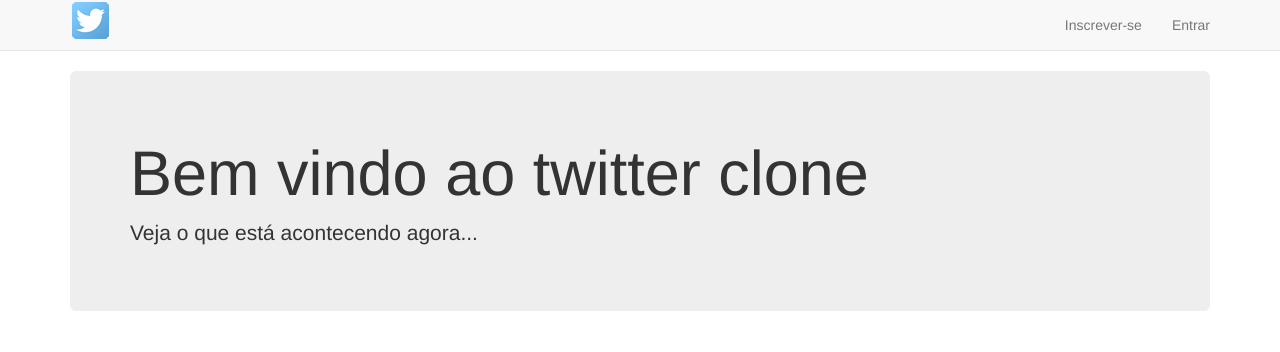
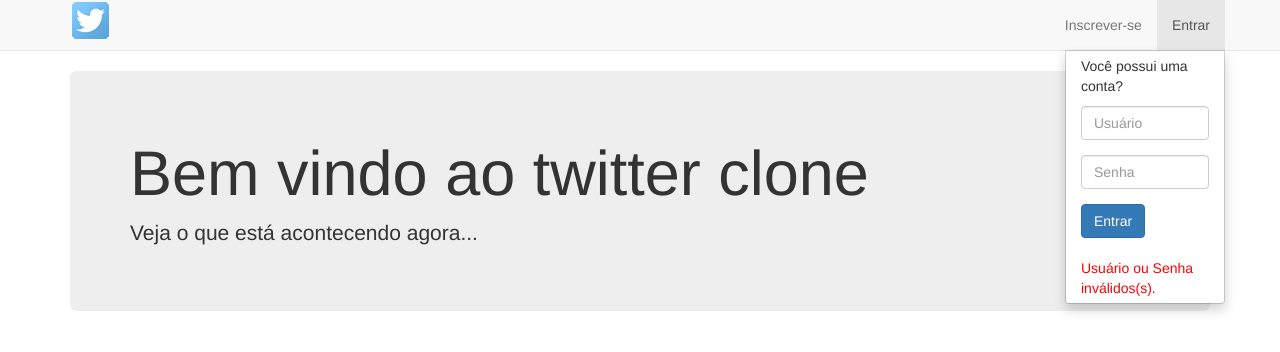
Before and after one commit to paulohbsouza/twitter_clone, a PHP site: page /index.php?erro=1 in a window 1280 px wide. Shown: the top 352 px of the page. Run offline with PHP 8.4, Linux system fonts and the light colour scheme.

Commit message:
Update index.php

```diff
--- a/index.php
+++ b/index.php
@@ -1,3 +1,10 @@
+<?php
+
+	$erro = isset($_GET['erro']) ? $_GET['erro'] : 0;
+
+?>
+
+
 <!DOCTYPE HTML>
 <html lang="pt-br">
 	<head>
@@ -12,7 +19,30 @@
 		<link rel="stylesheet" href="https://maxcdn.bootstrapcdn.com/bootstrap/3.3.6/css/bootstrap.min.css">
 
 		<script>
-			// código javascript
+			$(document).ready(function(){
+
+				//verificar se os campos de usuárioe senha foram preenchidos
+				$('#btn_login').click(function(){
+
+					var campo_vazio = false;
+
+					if($('#campo_usuario').val() == ''){
+						$('#campo_usuario').css({'border-color': '#A94442'});
+						campo_vazio = true;
+					} else {
+						$('#campo_usuario').css({'border-color': '#CCC'});
+					}
+
+					if($('#campo_senha').val() == ''){
+						$('#campo_senha').css({'border-color': '#A94442'});
+						campo_vazio = true;
+					} else {
+						$('#campo_senha').css({'border-color': '#CCC'});
+					}
+
+					if(campo_vazio) return false;
+				});
+			});
 		</script>
 	</head>
 
@@ -34,7 +64,7 @@
 	        <div id="navbar" class="navbar-collapse collapse">
 	          <ul class="nav navbar-nav navbar-right">
 	            <li><a href="inscrevase.php">Inscrever-se</a></li>
-	            <li class="">
+	            <li class="<?= $erro == 1 ? 'open' : '' ?>">
 	            	<a id="entrar" data-target="#" href="#" data-toggle="dropdown" role="button" aria-haspopup="true" aria-expanded="false">Entrar</a>
 					<ul class="dropdown-menu" aria-labelledby="entrar">
 						<div class="col-md-12">
@@ -54,6 +84,16 @@
 								<br /><br />
 
 							</form>
+
+							<?php
+
+								if ($erro == 1) {
+									echo '<font color="#FF0000">Usuário ou Senha inválidos(s).</font>';
+								}
+
+							?>
+
+
 						</form>
 				  	</ul>
 	            </li>
```
